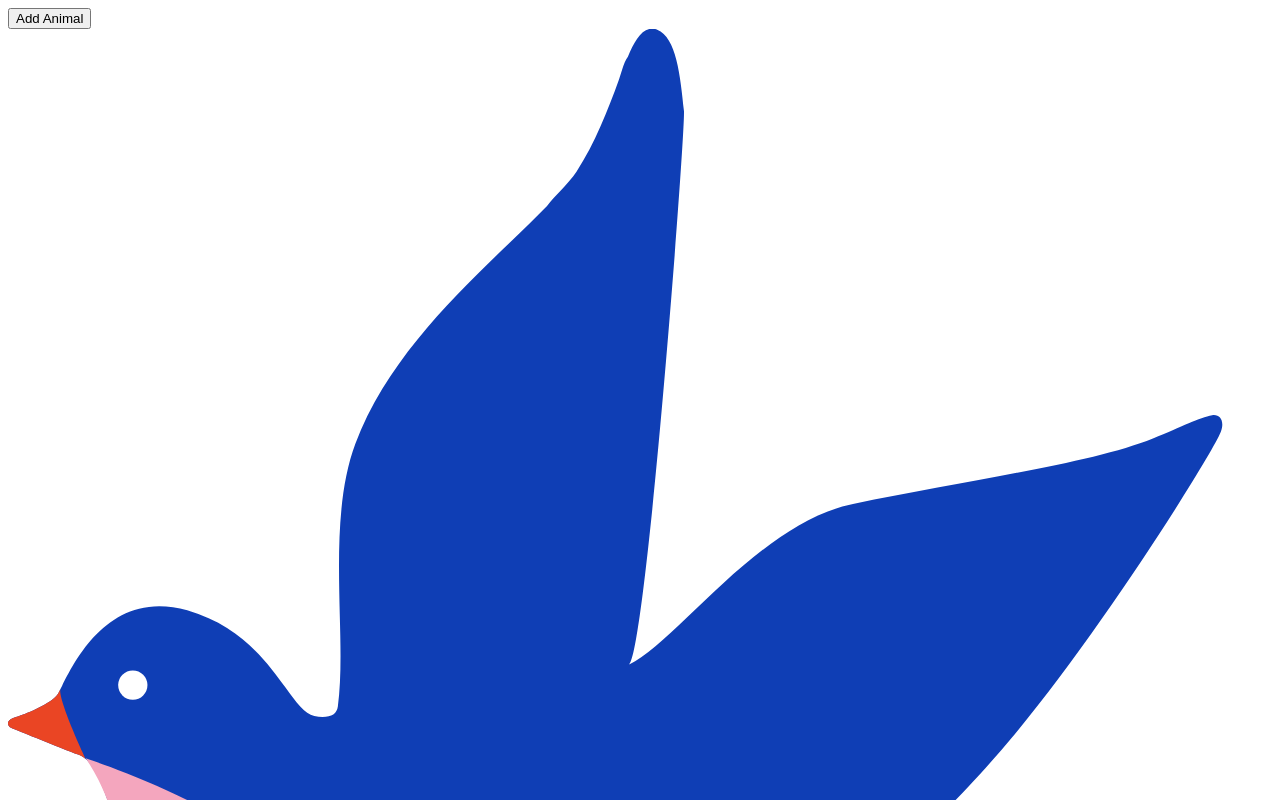
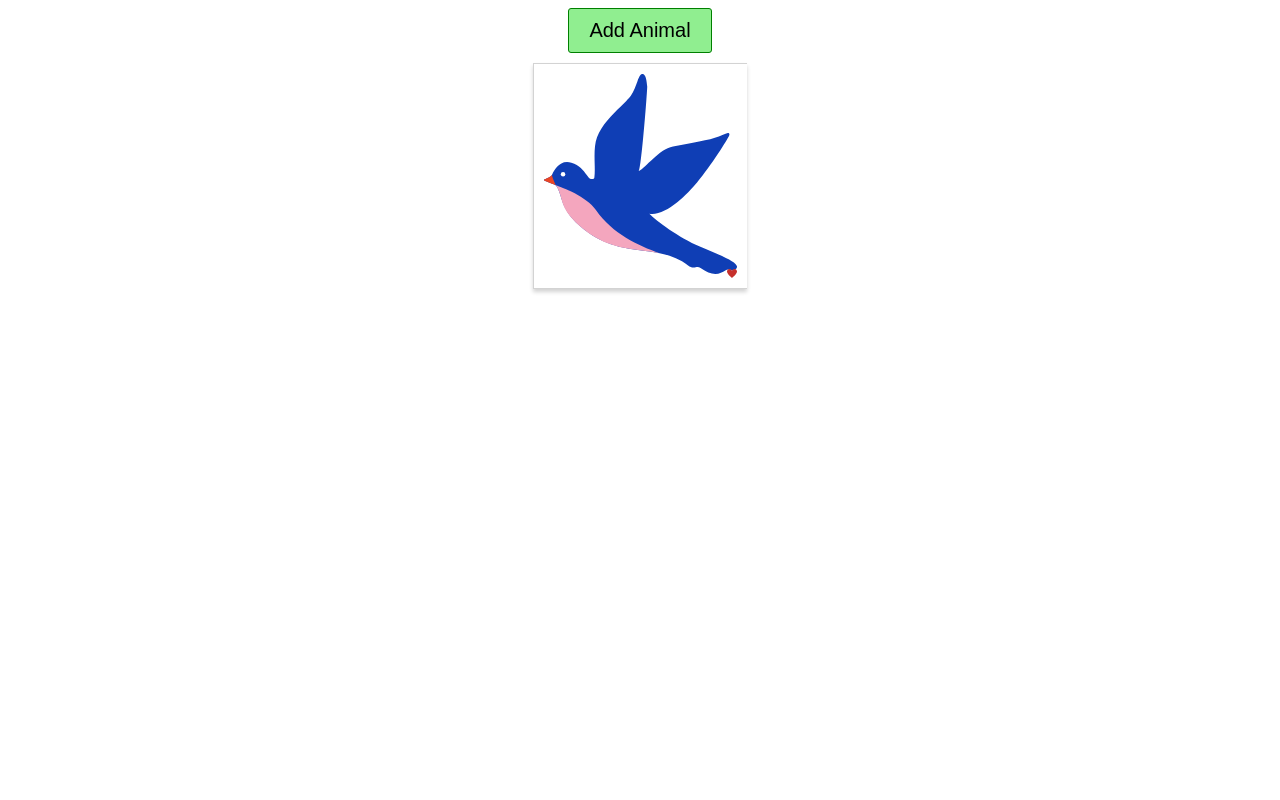
Before and after one commit to patchampoux/react-animals, a React (Create React App) app: page / in a window 1280 px wide. Both pictures are taken after a click on the button "Add Animal". Shown: the top 800 px of the page. Built offline with nearby package versions, Linux system fonts and the light colour scheme.

Commit message:
Finalizing Styling.

```diff
--- /dev/null
+++ b/src/AnimalShow.css
@@ -0,0 +1,18 @@
+.animal-show {
+	border: 1px solid lightgray;
+	border-right: 5px;
+	box-shadow: 0 3px 4px lightgray;
+	margin: 10px;
+	padding: 10px;
+	position: relative;
+}
+
+.animal {
+	height: 200px;
+}
+
+.heart {
+	bottom: 10px;
+	position: absolute;
+	right: 10px;
+}
--- a/src/AnimalShow.js
+++ b/src/AnimalShow.js
@@ -1,3 +1,5 @@
+import "./AnimalShow.css";
+import {useState} from "react";
 import bird from "./svg/bird.svg";
 import cat from "./svg/cat.svg";
 import cow from "./svg/cow.svg";
@@ -17,9 +19,16 @@ const svgMap = {
 }
 
 const AnimalShow = ({ type }) => {
+	const [clicks, setClicks] = useState(0);
+
+	const handleClick = () => {
+		setClicks(clicks + 1);
+	}
+
 	return (
-		<div>
-			<img src={svgMap[type]} alt="Animal"/>
+		<div className="animal-show">
+			<img src={svgMap[type]} alt="Animal" onClick={handleClick} className="animal" />
+			<img src={heart} alt="Heart" style={{ width: 10 + 10 * clicks + 'px'}} className="heart" />
 		</div>
 	);
 }
--- /dev/null
+++ b/src/App.css
@@ -0,0 +1,19 @@
+.app {
+	display: flex;
+	flex-direction: column;
+	align-items: center;
+}
+
+button {
+	background-color: lightgreen;
+	border: 1px solid green;
+	border-radius: 3px;
+	font-size: 20px;
+	padding: 10px 20px;
+}
+
+.animal-list {
+	display: flex;
+	flex-wrap: wrap;
+	justify-content: center;
+}
--- a/src/App.js
+++ b/src/App.js
@@ -1,3 +1,4 @@
+import "./App.css";
 import {useState} from "react";
 import AnimalShow from "./AnimalShow";
 
@@ -19,9 +20,9 @@ const App = () => {
 	});
 
 	return (
-		<div>
+		<div className="app">
 			<button onClick={handleClick}>Add Animal</button>
-			<div>{renderedAnimals}</div>
+			<div className="animal-list">{renderedAnimals}</div>
 		</div>
 	);
 }
```
